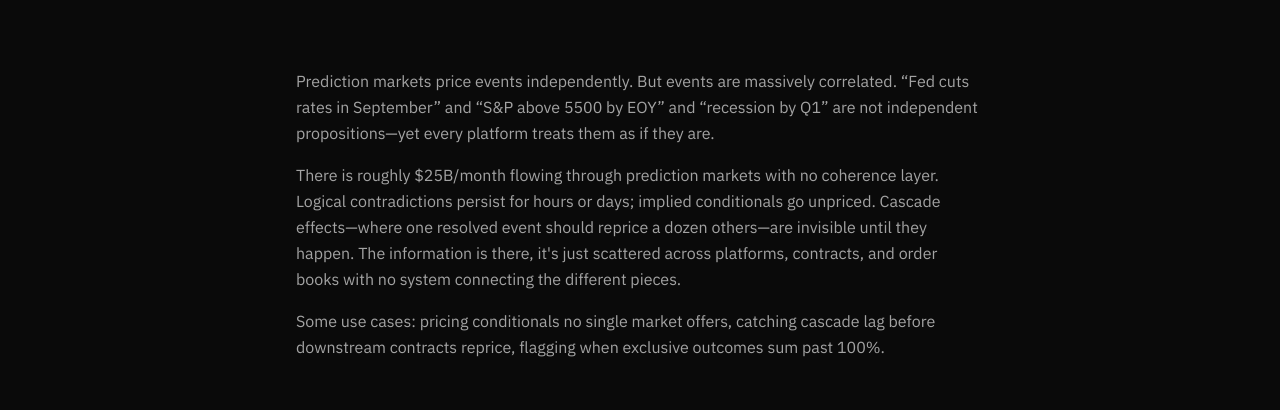
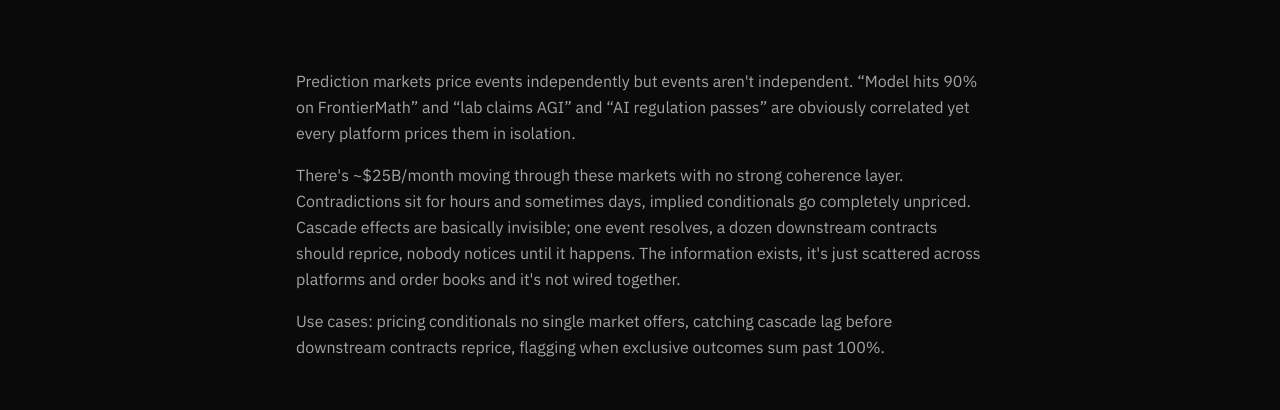
Before and after one commit to LyricHagen/ontrifice, a Next.js app: page / in a window 1280 px wide. Shown: the part 157-567 px from the top of the page. Built offline with nearby package versions, Linux system fonts and the light colour scheme; no server answers; the database is empty.

Commit message:
update landing page blurb

```diff
--- a/src/app/page.tsx
+++ b/src/app/page.tsx
@@ -41,25 +41,24 @@
       <section className="mb-16">
         <div className="flex flex-col gap-4 text-text-secondary leading-relaxed">
           <p>
-            Prediction markets price events independently. But events are
-            massively correlated. &ldquo;Fed cuts rates in September&rdquo; and
-            &ldquo;S&P above 5500 by EOY&rdquo; and &ldquo;recession by
-            Q1&rdquo; are not independent propositions&mdash;yet every platform
-            treats them as if they are.
+            Prediction markets price events independently but events aren&apos;t
+            independent. &ldquo;Model hits 90% on FrontierMath&rdquo; and
+            &ldquo;lab claims AGI&rdquo; and &ldquo;AI regulation passes&rdquo;
+            are obviously correlated yet every platform prices them in isolation.
           </p>
           <p>
-            There is roughly $25B/month flowing through prediction markets with
-            no coherence layer. Logical contradictions persist for hours or
-            days; implied conditionals go unpriced. Cascade
-            effects&mdash;where one resolved event should reprice a dozen
-            others&mdash;are invisible until they happen. The information is
-            there, it&apos;s just scattered across platforms, contracts, and
-            order books with no system connecting the different pieces.
+            There&apos;s ~$25B/month moving through these markets with no strong
+            coherence layer. Contradictions sit for hours and sometimes days,
+            implied conditionals go completely unpriced. Cascade effects are
+            basically invisible; one event resolves, a dozen downstream contracts
+            should reprice, nobody notices until it happens. The information
+            exists, it&apos;s just scattered across platforms and order books and
+            it&apos;s not wired together.
           </p>
           <p>
-            Some use cases: pricing conditionals no single market offers,
-            catching cascade lag before downstream contracts reprice, flagging
-            when exclusive outcomes sum past 100%.
+            Use cases: pricing conditionals no single market offers, catching
+            cascade lag before downstream contracts reprice, flagging when
+            exclusive outcomes sum past 100%.
           </p>
         </div>
       </section>
```
